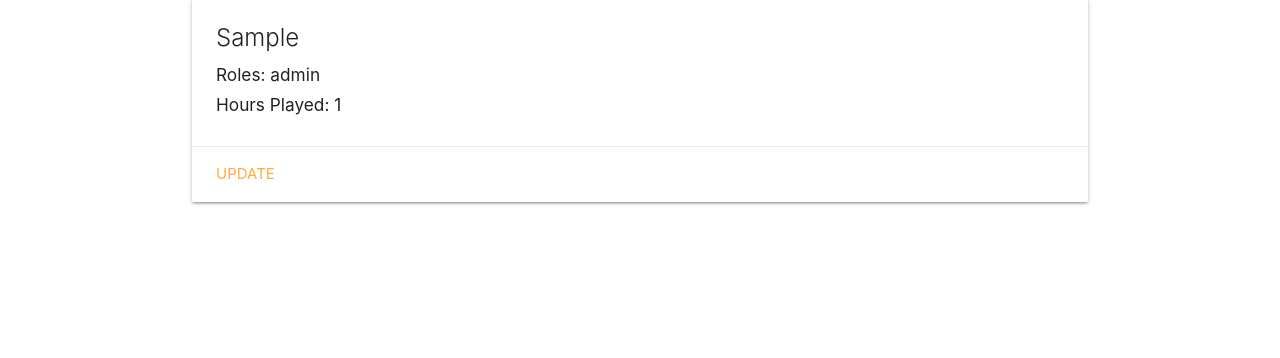
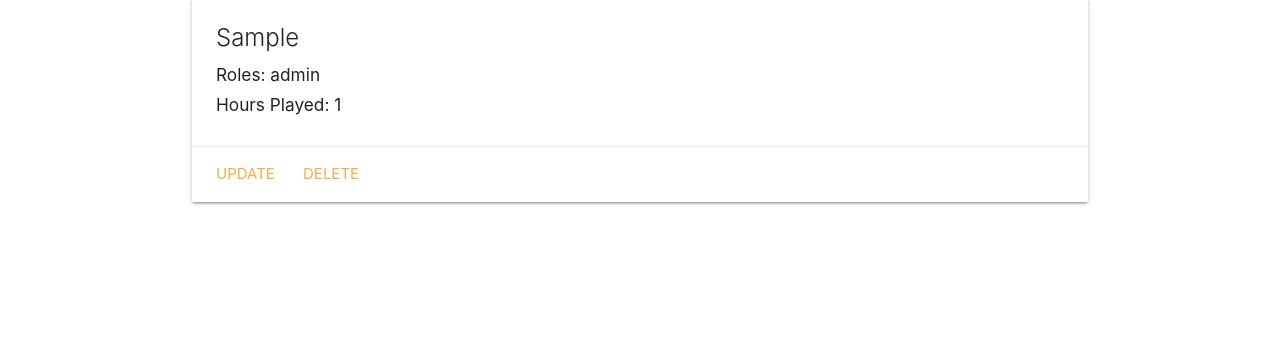
Before and after one commit to acvdoandrew/lol-champion-collector, a Django app: page /champions/1/ in a window 1280 px wide. Shown: the part 202-560 px from the top of the page. Run offline with Django 4.2, Linux system fonts and the light colour scheme; tables that the repository leaves empty hold one stand-in row (values such as "Sample post").

Commit message:
adds delete button to detail page

```diff
--- a/main_app/templates/main_app/champion_detail.html
+++ b/main_app/templates/main_app/champion_detail.html
@@ -17,6 +17,7 @@ Details for {{ object.name }} | LoL Champion Collector
     </div>
     <div class="card-action">
         <a href="{% url 'champions_update' object.id %}">Update</a>
+        <a href="{% url 'champions_delete' object.id %}">Delete</a>
     </div>
 </div>
 
```
